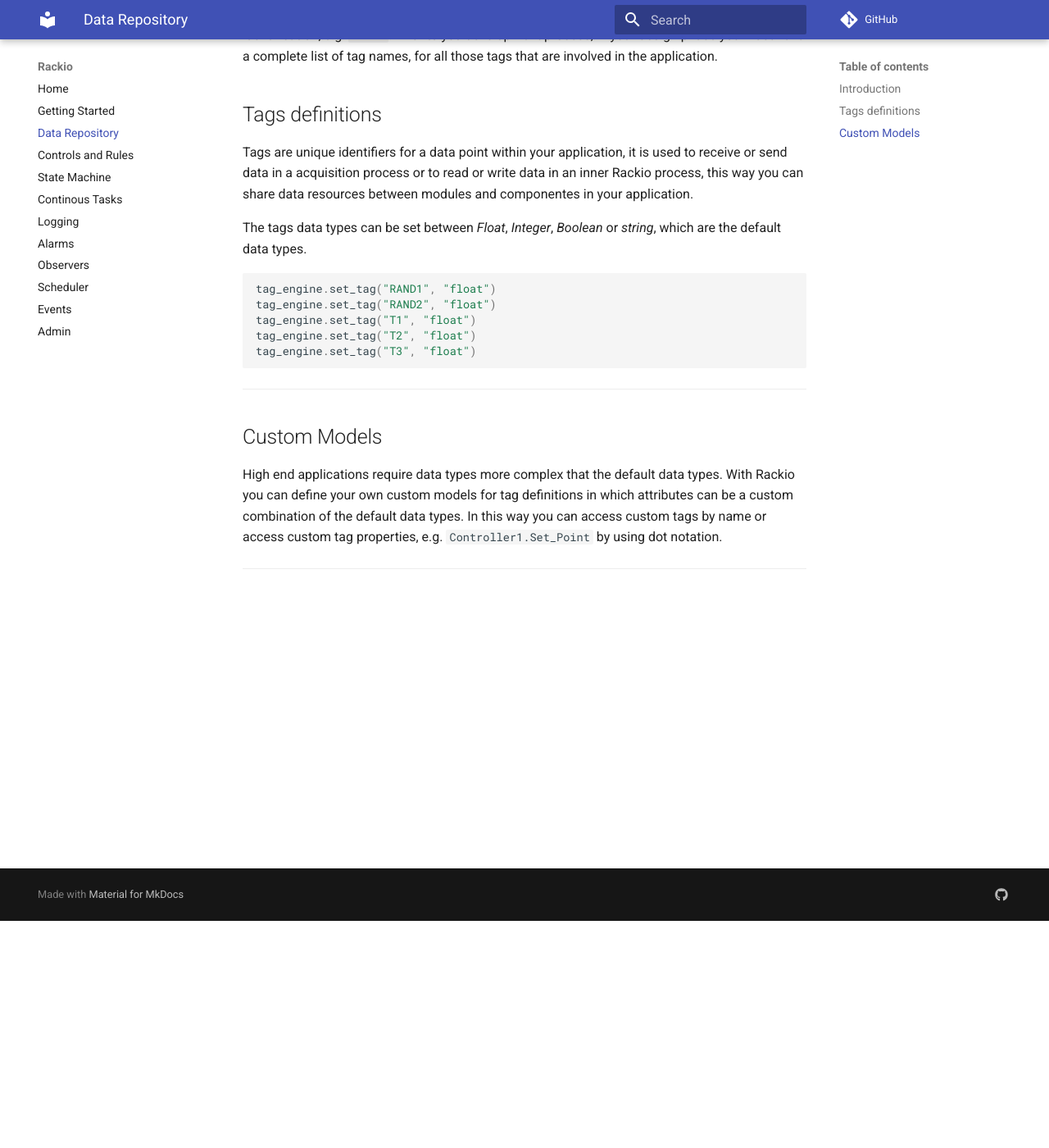
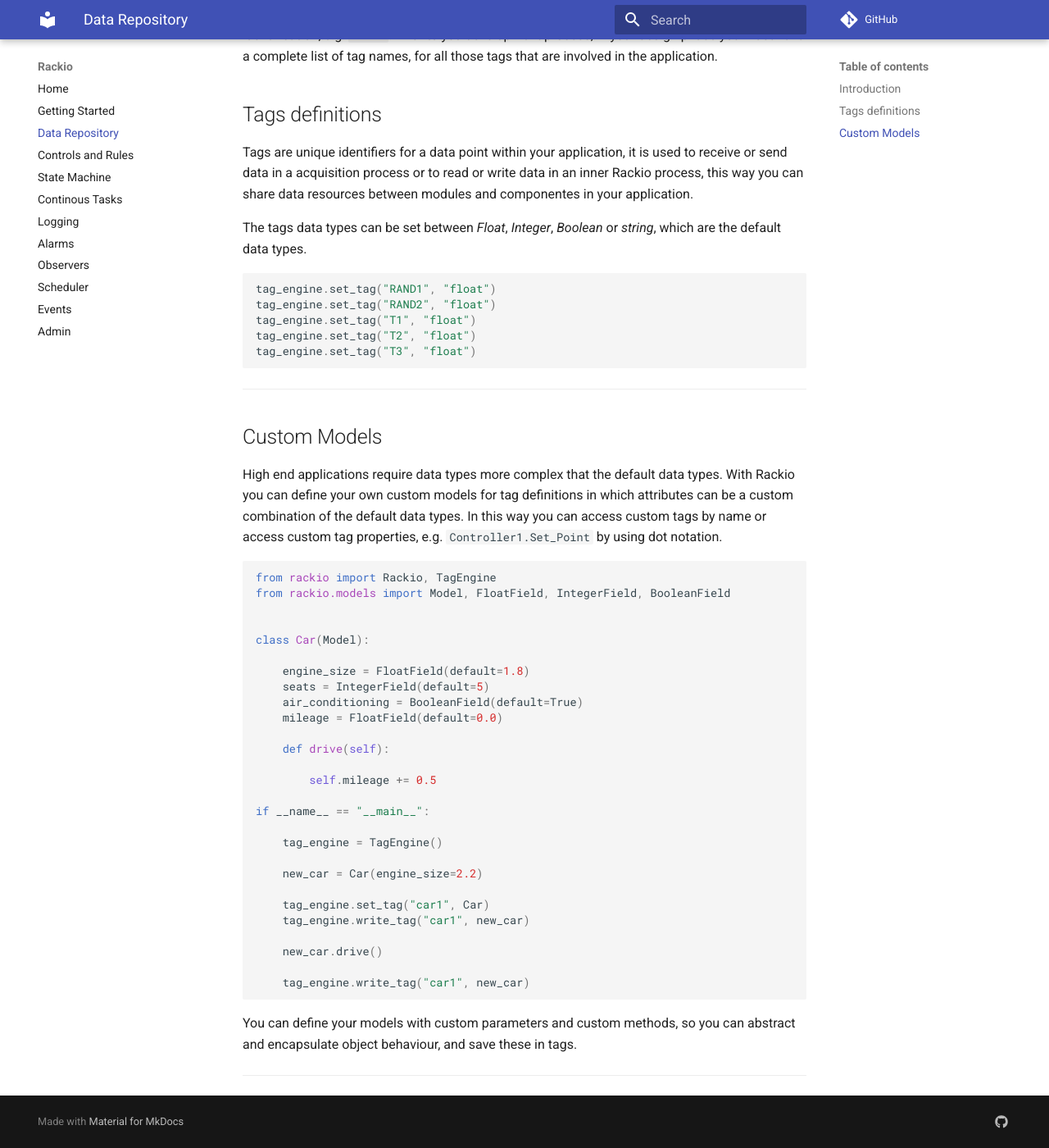
Before and after one commit to rack-io/rackio-documentation, an MkDocs documentation site: the page built from docs/data.md, in a window 1280 px wide and 1400 px high, scrolled down 277 px. Shown: the whole window at 82% size. Built offline with MkDocs 1.6.1 and Material for MkDocs 9.7.7, drawn with Linux system fonts in a browser that asks for light colours; comment, search, counter and statistics services are not loaded.

Commit message:
Descriptions added

````diff
--- a/docs/data.md
+++ b/docs/data.md
@@ -25,4 +25,37 @@ tag_engine.set_tag("T3", "float")
 
 High end applications require data types more complex that the default data types. With Rackio you can define your own custom models for tag definitions in which attributes can be a custom combination of the default data types. In this way you can access custom tags by name or access custom tag properties, e.g. `Controller1.Set_Point` by using dot notation.
 
+```python
+from rackio import Rackio, TagEngine
+from rackio.models import Model, FloatField, IntegerField, BooleanField
+
+
+class Car(Model):
+
+    engine_size = FloatField(default=1.8)
+    seats = IntegerField(default=5)
+    air_conditioning = BooleanField(default=True)
+    mileage = FloatField(default=0.0)
+
+    def drive(self):
+
+        self.mileage += 0.5
+
+if __name__ == "__main__":
+
+    tag_engine = TagEngine()
+
+    new_car = Car(engine_size=2.2)
+
+    tag_engine.set_tag("car1", Car)
+    tag_engine.write_tag("car1", new_car)
+
+    new_car.drive()
+
+    tag_engine.write_tag("car1", new_car)
+```
+
+You can define your models with custom parameters and custom methods, so you can abstract and encapsulate object behaviour, and save these in tags.
+
+
 ---
````
Also changed, not shown: docs/cli.md (+1 -1 lines), docs/index.md (+12 -4 lines).
